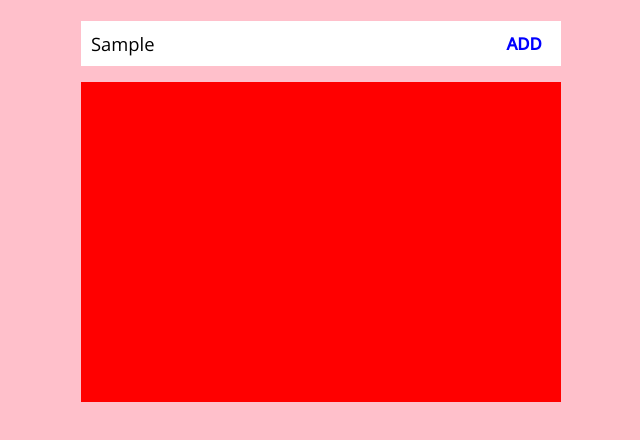
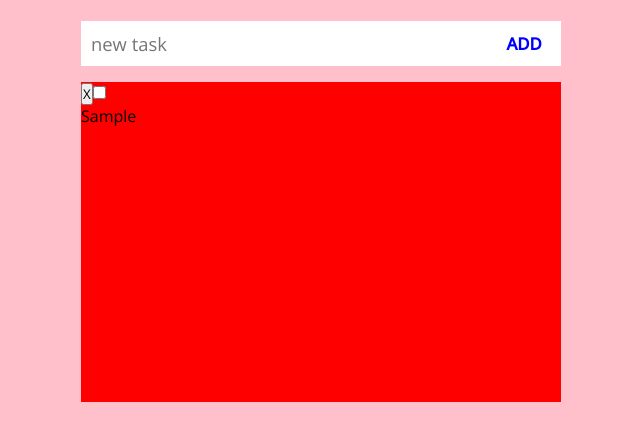
Before and after one commit to Debarshi95/Simple_Todos, a website: page index.html in a window 1280 px wide. Both pictures are taken after typing "Sample" into the empty fields and a click on the button "ADD". Shown: the part 60-500 px from the top of the page, without its empty margins (319-959 px from the left). Drawn offline with nearby package versions, Linux system fonts and the light colour scheme.

Commit message:
feat: added create todo functionality

```diff
--- a/index.html
+++ b/index.html
@@ -14,5 +14,6 @@
       <button type="button">ADD</button>
     </div>
     <div class="container todo-container"></div>
+    <script src="/js/todo.js"></script>
   </body>
 </html>
--- /dev/null
+++ b/js/todo.js
@@ -0,0 +1,42 @@
+const inputEl = document.querySelector("input")
+const todoContainer = document.querySelector(".todo-container")
+const addTodoBtn = document.querySelector("button")
+
+const docFragment = new DocumentFragment()
+
+const validInput = () => {
+  if (inputEl.value === "") {
+    alert("Todo is required")
+    return false
+  }
+  return true
+}
+
+addTodoBtn.addEventListener("click", function () {
+  if (validInput()) {
+    const todo = { id: new Date(), text: inputEl.value, isCompleted: false }
+    const todoItem = createTodo(todo)
+    docFragment.appendChild(todoItem)
+    todoContainer.appendChild(docFragment)
+    inputEl.value = ""
+  }
+})
+
+const createTodo = (todo) => {
+  const divRoot = document.createElement("div")
+  divRoot.classList.add("todo")
+
+  const deleteTodoBtn = document.createElement("button")
+  deleteTodoBtn.textContent = "X"
+
+  const selectTodoCheckbox = document.createElement("input")
+  selectTodoCheckbox.setAttribute("type", "checkbox")
+
+  const todoTextEl = document.createElement("p")
+  todoTextEl.textContent = todo.text
+
+  divRoot.appendChild(deleteTodoBtn)
+  divRoot.appendChild(selectTodoCheckbox)
+  divRoot.appendChild(todoTextEl)
+  return divRoot
+}
```
